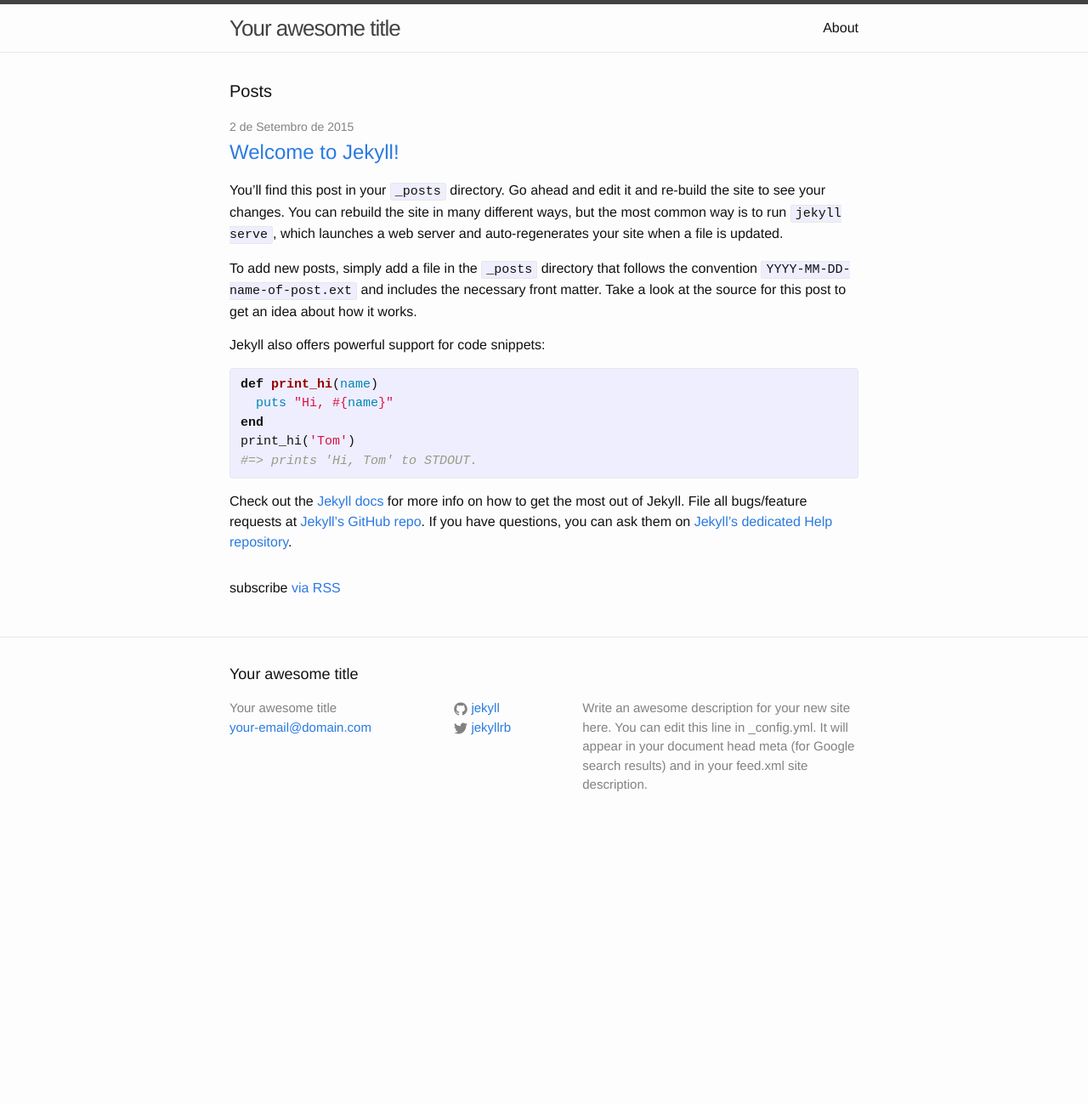
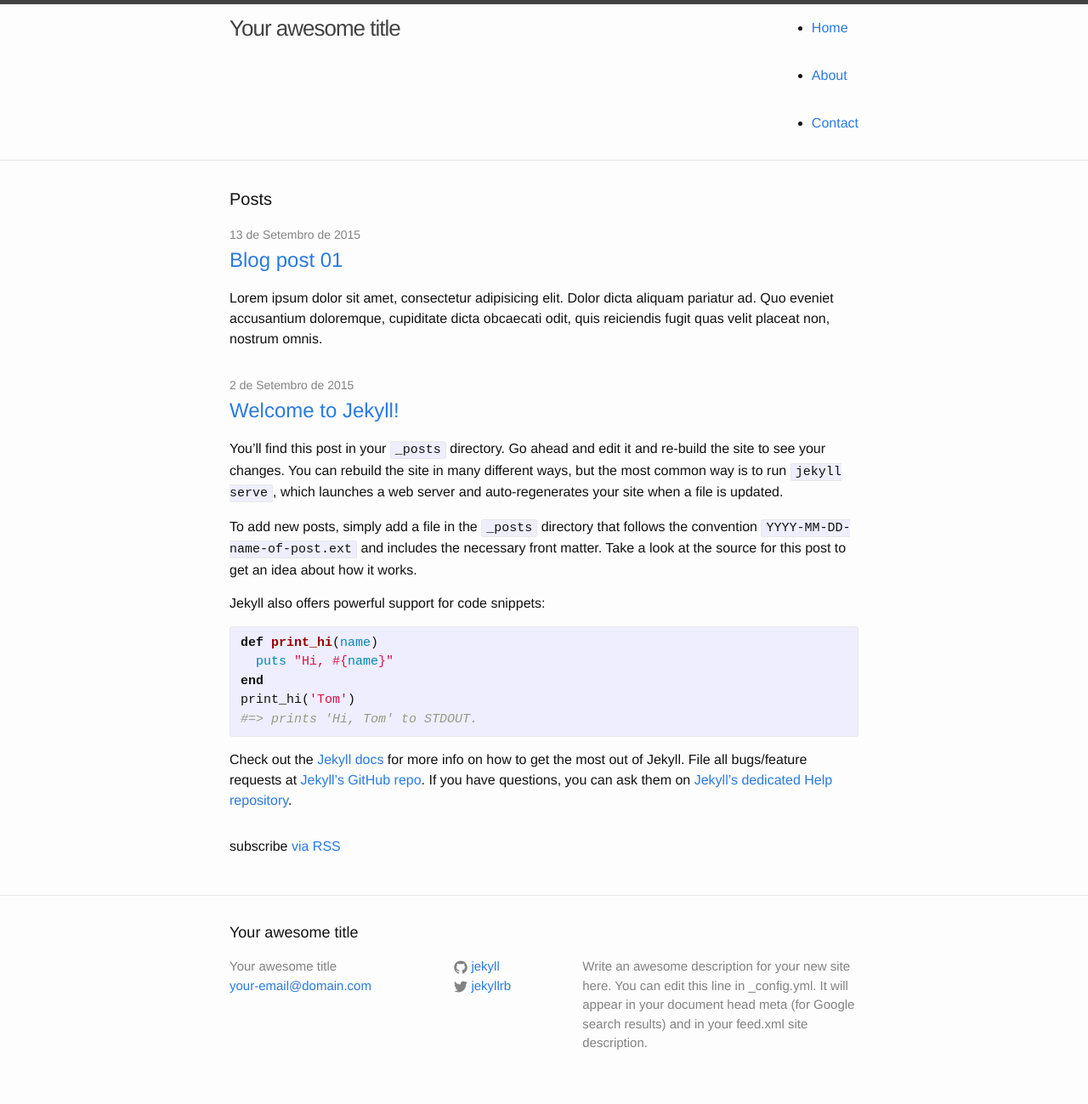
Before and after one commit to henriquemacosi/candonga, a Jekyll site: the page built from index.html, in a window 1280 px wide. Shown: the whole page at 85% size. Built offline with Jekyll 4.4.1, drawn with Linux system fonts in a browser that asks for light colours; before the commit the page ends 995 px from its top, so only the background shows below that.

Commit message:
adiciodado formulario de contato

```diff
--- a/_config.yml
+++ b/_config.yml
@@ -6,9 +6,20 @@
   line in _config.yml. It will appear in your document head meta (for
   Google search results) and in your feed.xml site description.
 baseurl: "" # the subpath of your site, e.g. /blog/
-url: "http://yourdomain.com" # the base hostname & protocol for your site
+#url: "http://yourdomain.com" # the base hostname & protocol for your site
 twitter_username: jekyllrb
 github_username:  jekyll
 
 # Build settings
 markdown: kramdown
+
+# http://marcjschmidt.de/blog/2013/10/25/jekyll-dynamic-navigation-with-active.html
+navigation:
+ - title: Home
+   url: /index.html
+ # - title: Projects
+ #   url: /projects.html
+ - title: About
+   url: /about/
+ - title: Contact
+   url: /contact/
--- a/_includes/header.html
+++ b/_includes/header.html
@@ -14,11 +14,30 @@
       </a>
 
       <div class="trigger">
-        {% for page in site.pages %}
-          {% if page.title %}
-          <a class="page-link" href="{{ page.url | prepend: site.baseurl }}">{{ page.title }}</a>
-          {% endif %}
-        {% endfor %}
+         <!-- <nav>
+           <ul>
+             <li class="{% if (page.url == '/about/') %}navbar-current{%endif%}">
+               <a class="page-link" href="{{ '/about/' | prepend: site.baseurl }}">About</a>
+             </li>
+             <li class="{% if (page.url == '/contact/') %}navbar-current{%endif%}">
+               <a class="page-link" href="{{ '/contact/' | prepend: site.baseurl }}">Contact</a>
+             </li>
+           </ul>
+         </nav> -->
+
+         <nav>
+    <ul>
+    {% for link in site.navigation %}
+        {% assign current = nil %}
+        {% if page.url contains link.url %}
+            {% assign current = 'current' %}
+        {% endif %}
+        <li class="element {% if forloop.first %}first{% endif %} {{ current }} {% if forloop.last %}last{% endif %}">
+            <a href="{{ link.url }}">{{ link.title }}</a>
+        </li>
+    {% endfor %}
+    </ul>
+</nav>
       </div>
     </nav>
 
--- a/_layouts/default.html
+++ b/_layouts/default.html
@@ -14,7 +14,6 @@
     </div>
 
     {% include footer.html %}
-
   </body>
 
 </html>
--- /dev/null
+++ b/_posts/2015-09-13-blog-post-01.markdown
@@ -0,0 +1,7 @@
+---
+layout: post
+title:  "Blog post 01"
+date:   2015-09-13 14:16:43
+categories: jekyll update
+---
+Lorem ipsum dolor sit amet, consectetur adipisicing elit. Dolor dicta aliquam pariatur ad. Quo eveniet accusantium doloremque, cupiditate dicta obcaecati odit, quis reiciendis fugit quas velit placeat non, nostrum omnis.
```
Also changed, not shown: _layouts/contact.html (added, +16 -0 lines), pages/about.md (renamed from about.md, +1 -1 lines), pages/contact.md (added, +11 -0 lines).
